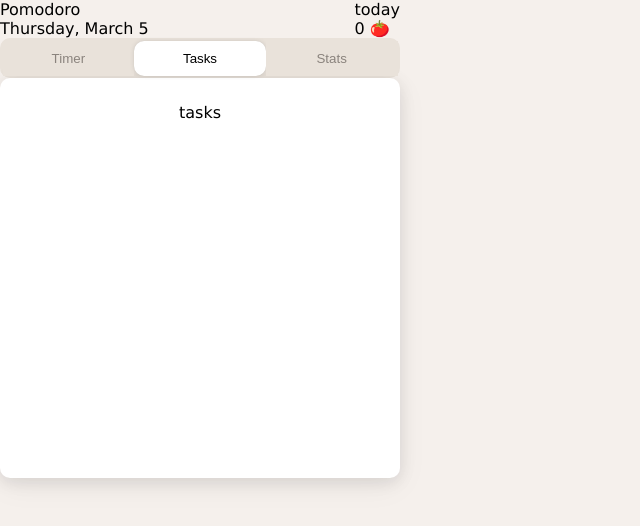
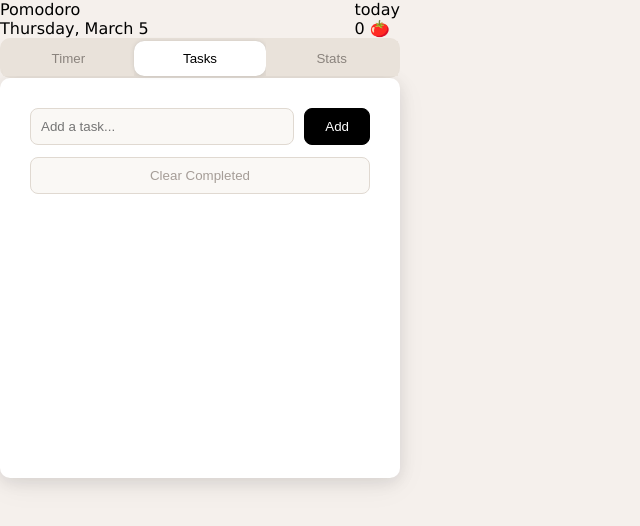
Before and after one commit to KRC00112/Pomodoro, a React app: page / in a window 1280 px wide. Both pictures are taken after a click on the button "Tasks". Shown: the top 526 px of the page, without its empty margins (0-640 px from the left). Built offline with nearby package versions, Linux system fonts and the light colour scheme; the HTML template or start-up script is replaced by a standard one.

Commit message:
tasks tab

```diff
--- a/src/App.css
+++ b/src/App.css
@@ -69,6 +69,115 @@
 
 }
 
+.tasks-tab{
+  display: flex;
+  flex-direction: column;
+  justify-content: flex-start;
+  padding: 30px;
+  width: 100%;
+  /*background-color: #e9e2da;*/
+}
+
+
+.task-addition-section{
+  width: 100%;
+  display: flex;
+  margin-bottom: 10px;
+}
+
+.task-input{
+  flex-grow: 1;
+  padding: 10px;
+  border-radius: 8px;
+  margin-right: 10px;
+  border: 1.5px solid #e0d9d1;
+  background-color: #faf8f5;
+  color: #333;
+  outline: none;
+}
+
+.task-input:focus {
+  border-color: #c33928;
+}
+
+.add-task{
+  border-radius: 8px;
+  padding-inline: 20px;
+  border: 1.5px solid #000000;
+  background-color: #000000;
+  color: white;
+  cursor: pointer;
+}
+
+.task-section{
+  width: 100%;
+  display: flex;
+  flex-direction: column;
+  overflow-y: auto;
+  overflow-x: hidden;
+}
+
+.task-item {
+  width: 100%;
+  display: flex;
+  justify-content: space-between;
+  align-items: center;
+  overflow-x: hidden;
+  padding: 10px 12px;
+  min-height: 44px;
+  border-radius: 8px;
+  border: 1.5px solid #e0d9d1;
+  margin-bottom: 8px;
+  background-color: #faf8f5;
+  box-sizing: border-box;
+}
+
+.task-item-left{
+  display: flex;
+}
+
+.task-item div{
+  width: 90%;
+  text-overflow: ellipsis;
+  overflow: hidden;
+}
+
+.task-item-checkbox{
+  margin-right: 10px;
+}
+
+.task-item button {
+  border: 1.5px solid #e0d9d1;
+  border-radius: 6px;
+  background-color: transparent;
+  color: #a59d97;
+  padding: 3px 8px;
+  font-size: 12px;
+  cursor: pointer;
+  flex-shrink: 0;
+}
+
+.task-item button:hover {
+  border-color: #c33928;
+  color: #c33928;
+}
+
+.clear-completed-tasks{
+  padding: 10px;
+  border-radius: 8px;
+  border: 1.5px solid #e0d9d1;
+  background-color: #faf8f5;
+  color: #a59d97;
+  width: 100%;
+  cursor: pointer;
+  margin-top: 2px;
+}
+
+.clear-completed-tasks:hover {
+  border-color: #c33928;
+  color: #c33928;
+}
+
 .timer-type-task{
   list-style: none;
   /*background-color: #ddcd18;*/
@@ -94,34 +203,24 @@
   background-color: #c33928;
   color: white;
   border: transparent 1.5px solid;
-
-
-
-
 }
 
 .timer-type-task li .not-focus-type-tab-selected-btn,.start-btn-green{
-  background-color: #07bf07;
+  background-color: rgb(39, 174, 96);
   color: white;
   border: transparent 1.5px solid;
-
-
-
-
 }
-
-
 
 .start-btn,.start-btn-green{
   border-radius: 25px;
   padding: 7px;
   padding-inline: 15px;
+  width: 70px;
   box-shadow: rgba(192, 57, 43, 0.333) 0px 4px 14px;
 }
 
 .start-btn-green{
   box-shadow: rgba(110, 192, 43, 0.33) 0px 4px 14px;
-
 }
 
 .reset-btn{
@@ -132,12 +231,10 @@
   display: flex;
   align-items: center;
   justify-content: center;
-
   border: 1.5px solid rgb(224, 219, 212);
   background-color: rgb(255, 255, 255);
   color: rgb(153, 153, 153);
   margin-right: 10px;
-
 }
 
 .reset-btn img {
@@ -149,7 +246,12 @@
   display: flex;
 }
 
-
+.duration-presets-label{
+  font-size: 11px;
+  color: rgb(128, 125, 125);
+  margin-bottom: 8px;
+  letter-spacing: 1px;
+}
 
 .duration-presets-list{
   display: flex;
@@ -172,8 +274,6 @@
 .duration-presets-list button div:first-child{
   color: rgb(34, 33, 33);
   border: 1.5px solid transparent;
-
-
 }
 
 .duration-presets-list .duration-type-btn-selected{
@@ -187,3 +287,11 @@
 .duration-presets-list .duration-type-btn-selected div:last-child{
   color: rgb(154, 154, 154);
 }
+
+.task-title-completed{
+  text-decoration: line-through;
+}
+
+.task-title{
+  text-decoration: none;
+}
--- a/src/App.jsx
+++ b/src/App.jsx
@@ -94,6 +94,18 @@
                     maxValue={presetList[timerType][durationType]}
                     counterClockwise={true}
                     strokeWidth={5}
+                    styles={{
+                        text: {
+                            fill: '#000000',
+                            fontSize: '20px',
+                        },
+                        path: {
+                            stroke: timerType === 'focus' ? '#c33928' : '#27ae60',
+                        },
+                        trail: {
+                            stroke: '#d6d6d6',
+                        },
+                    }}
                     text={`${Math.floor(timeLeft/60).toString().padStart(2, '0')}:${(timeLeft % 60).toString().padStart(2, '0')}`}/>
             </div>
             <div className='timer-ops'>
@@ -102,7 +114,7 @@
                 </button>
                 <button className={`${timerType==='focus'?'start-btn':'start-btn-green'}`} onClick={onClickChangeTimerStateBtn}>{timerState==='started'?'pause':'start'}</button>
             </div>
-            <label>DURATION PRESETS</label>
+            <label className='duration-presets-label'>DURATION PRESETS</label>
             <ul className='duration-presets-list'>
                 <li>
                     <button className={durationType==='classic'?'duration-type-btn-selected':''} onClick={()=>{setDurationType('classic');}}>
@@ -128,9 +140,73 @@
 }
 
 function TasksTab(){
+
+    const [input, setInput]=useState('')
+    const [tasksList, setTasksList] = useState([])
+
+    useEffect(()=>{
+        console.log(input)
+    },[input])
+
+    const addTask=()=>{
+        if(input) {
+            setTasksList([
+                ...tasksList,
+                {id: Date.now(), title: input, status:'not_complete'},
+            ])
+            setInput('')
+        }
+    }
+
+    const closeTask=(id)=>{
+        setTasksList(
+            tasksList.filter(task=>task.id !== id)
+        )
+    }
+
+    const completeTask=(id)=>{
+        setTasksList(
+            tasksList.map((task)=>{
+                if(task.id === id){
+                    if(task.status==='not_complete') {
+                        return {...task, status: 'complete'}
+                    }else{
+                        return {...task, status: 'not_complete'};
+
+                    }
+                }
+                return task;
+            })
+        )
+    }
+
+    const removeAllCompletedTasks=()=>{
+        setTasksList(
+            tasksList.filter(task=>task.status === 'not_complete')
+        )
+    }
+
     return (
         <div className="card tasks-tab">
-            <>tasks</>
+            <div className='task-addition-section'>
+                <input className='task-input' type='text' placeholder='Add a task...' onChange={e=>setInput(e.target.value)} value={input}></input>
+                <button className='add-task' onClick={addTask}>Add</button>
+            </div>
+            <section className='task-section'>
+                {tasksList.map((task)=>{
+                    return(
+                        <div key={task.id} className='task-item'>
+                            <div className='task-item-left'>
+                                <input className='task-item-checkbox' type='checkbox' onClick={()=>completeTask(task.id)} ></input>
+                                <div className={`${task.status==='complete'?'task-title-completed':'task-title'}`}>{task.title}</div>
+                            </div>
+                            <button onClick={()=>closeTask(task.id)}>close</button>
+                        </div>
+                    )
+                })}
+            </section>
+            <button className='clear-completed-tasks' onClick={removeAllCompletedTasks}>Clear Completed</button>
+
         </div>
     )
 }
```
